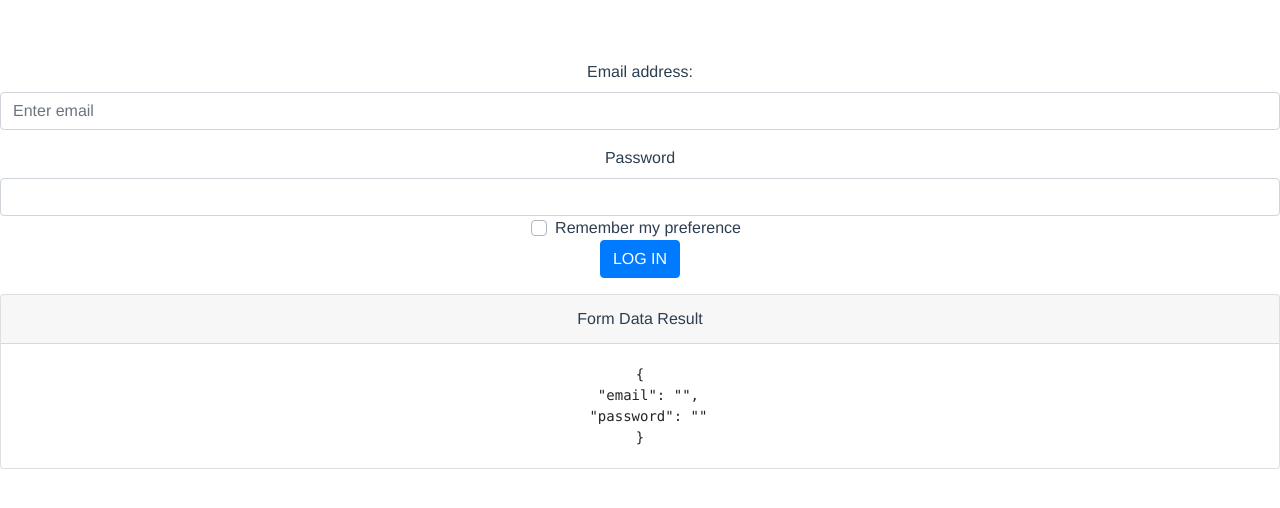
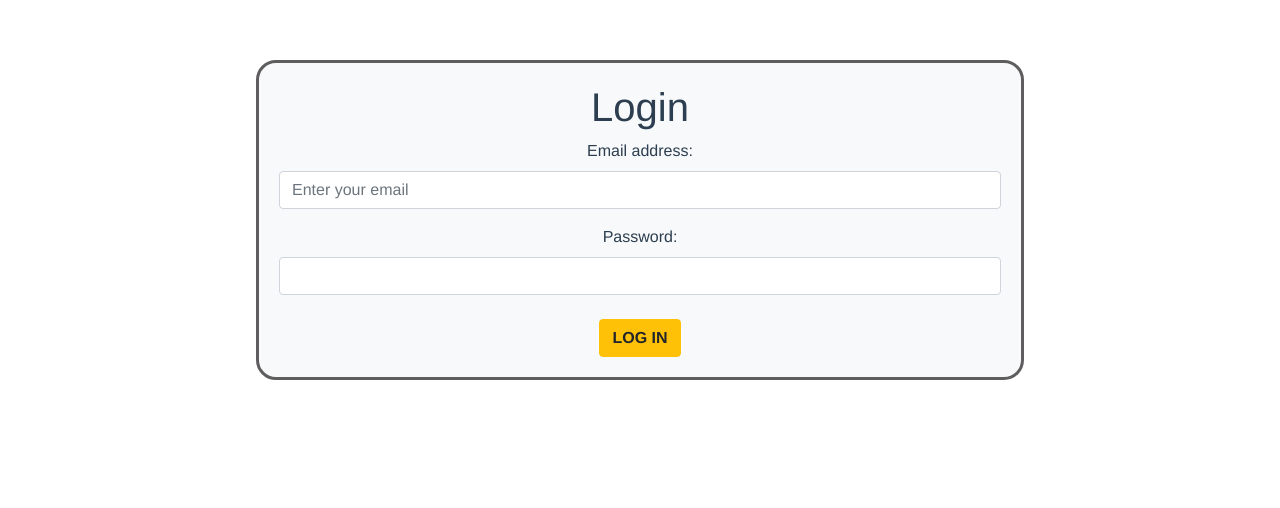
Before and after one commit to BT3103-G7/iFit, a Vue app: page /login in a window 1280 px wide. Shown: the top 508 px of the page. Built offline with nearby package versions, Linux system fonts and the light colour scheme.

Commit message:
resolved merge conflicts within firebase.js and package-lock

```diff
--- a/src/components/Login.vue
+++ b/src/components/Login.vue
@@ -1,37 +1,25 @@
 <template>
-  <div>
-    <b-form @submit="onSubmit" v-if="show">
-      <b-form-group
-        id="input-group-1"
-        label="Email address:"
-        label-for="input-1"
-        >
-        <b-form-input
-          id="input-1"
-          v-model="form.email"
-          type="email"
-          placeholder="Enter email"
-          class="mb-2 mr-sm-2 mb-sm-0"
-          required
-        ></b-form-input>
-      </b-form-group>
-      <label for="text-password">Password</label>
-      <b-form-input
-        type="password"
-        id="text-password"
-        v-on:keyup.enter="onSubmit"
-        class="mb-2 mr-sm-2 mb-sm-0"
-        required
-      ></b-form-input>
-      <b-form-checkbox class="mb-2 mr-sm-2 mb-sm-0">Remember my preference</b-form-checkbox>
-      <b-button type="submit" variant="primary">LOG IN</b-button>
-    </b-form>
-    <b-card class="mt-3" header="Form Data Result">
-      <pre class="m-0">{{ form }}</pre>
+    <div>
+    <b-card id="loginDiv" bg-variant="light">
+      <h1>Login</h1>
+      <b-form v-on:submit.native.prevent="login">
+
+        <b-form-group id="input-group-1" label="Email address:" label-for="input-1">
+          <b-form-input id="input-1" v-model="form.email" type="email" placeholder="Enter your email" class="mb-2 mr-sm-2 mb-sm-0" required></b-form-input>
+        </b-form-group>
+        <label for="text-password">Password:</label>
+        <b-form-input type="password" id="text-password" v-on:keyup.enter="onSubmit" required></b-form-input>
+
+        <!--<br><b-form-checkbox class="mb-2 mr-sm-2 mb-sm-0">Remember my preference</b-form-checkbox>-->
+        <br><b-button type="submit" variant="warning"><b>LOG IN</b></b-button>
+      </b-form>
     </b-card>
   </div>
 </template>
+
 <script>
+import firebase from 'firebase'
+
 export default {
   data() {
     return {
@@ -39,16 +27,34 @@ export default {
         email: "",
         password: "",
       },
-      show: true,
+      //show: true,
     };
   },
   methods: {
-    onSubmit(event) {
-      event.preventDefault();
-      alert(JSON.stringify(this.form));
-    }
+    login() {
+      firebase
+      .auth()
+      .signInWithEmailAndPassword(this.email, this.password)
+      .then(() => {
+        alert('Successfully logged in');
+        this.$router.push('/overview');
+      })
+      .catch(error => {
+        alert(error.message);
+      });
+    },
   }
 };
 </script>
+
 <style scoped>
+#loginDiv {
+  margin-top: 100px;
+  width: 60%;
+  height: 80%;
+  margin: auto;
+  border: 3px solid rgb(95, 93, 93);
+  border-radius: 20px;
+  background-color: rgb(207, 203, 203);
+}
 </style>
--- a/src/components/SignUp.vue
+++ b/src/components/SignUp.vue
@@ -1,39 +1,71 @@
-<template>
+<!--<template>
     <div id ="background">
     <b-card id="form" bg-variant="light">
         <br><b><p> Register </p></b><br>
-        <b-form @submit="validation(); onSubmit()" v-if="show">
+    <b-form @submit.prevent="register">
         <b-form-group id="input-group-1" label="Your Name:" label-for="input-1" label-cols-sm="3">
-            <b-form-input id="input-1" v-model="form.name" placeholder="Enter name" required></b-form-input>
+            <b-form-input id="input-1" v-model="name" placeholder="Enter name" required></b-form-input>
         </b-form-group>
 
         <b-form-group id="input-group-2" label="Email address:" label-for="input-2" label-cols-sm="3"
             description="Please enter a valid email address.">
-
-            <b-form-input id="input-2" v-model="form.email" type="email" placeholder="Enter email" required></b-form-input>
+            <b-form-input id="input-2" v-model="email" type="email" placeholder="Enter email" required></b-form-input>
         </b-form-group>
 
         <b-form-group id="input-group-3" label="Telegram:" label-for="input-3" label-cols-sm="3">
-            <b-form-input id="input-3" v-model="form.tele" placeholder="Enter Telegram username" required></b-form-input>
+            <b-form-input id="input-3" v-model="tele" placeholder="Enter Telegram username" required></b-form-input>
         </b-form-group>
 
         <b-form-group id="input-group-4" label="Height:" label-for="input-4" label-cols-sm="3">
-            <b-form-input id="input-4" v-model="form.height" placeholder="Enter height (in m)" required></b-form-input>
+            <b-form-input id="input-4" v-model="height" placeholder="Enter height (in m)" required></b-form-input>
         </b-form-group>
 
         <b-form-group id="input-group-5" label="Weight:" label-for="input-5" label-cols-sm="3">
-            <b-form-input id="input-5" v-model="form.weight" placeholder="Enter weight (in kg)" required></b-form-input>
+            <b-form-input id="input-5" v-model="weight" placeholder="Enter weight (in kg)" required></b-form-input>
         </b-form-group>
 
         <b-form-group id="input-group-6" label="Your Age:" label-for="input-6" label-cols-sm="3">
-            <b-form-input id="input-6" v-model="form.age" placeholder="Enter age" required></b-form-input>
+            <b-form-input id="input-6" v-model="age" placeholder="Enter age" required></b-form-input>
         </b-form-group>
 
-        <b-form-group id="input-group-7" label="Your desired calories burnt (per month) target :" label-for="input-7" label-cols-sm="3">
-            <b-form-input id="input-7" v-model="form.goal" placeholder="Enter a value" required></b-form-input>
+        <b-form-group id="input-group-7" label="Your desired calories burnt (per month) target:" label-for="input-7" label-cols-sm="3">
+            <b-form-input id="input-7" v-model="goal" placeholder="Enter a value" required></b-form-input>
         </b-form-group>
 
-        <b-form  @submit.stop.prevent>
+        <b-form-group id="input-group-8" label="Password:" label-for="input-8" label-cols-sm="3">
+            <b-form-input id="input-8" type="password" v-model="password" placeholder="Enter a password" required></b-form-input>
+        </b-form-group>
+
+        <br><b-button type="submit" variant="warning" size=lg><b>SIGN UP</b></b-button>
+        <p>Already have an account? Log in <router-link to="/login" id="login-link"><b>here</b></router-link>.</p>
+    </b-form>
+    </b-card>
+  </div>
+</template>-->
+
+<template>
+    <div>
+        <form @submit.prevent="register">
+            <h2>Register</h2>
+            <input
+            type="email"
+            placeholder="Email address..."
+            v-model="email"
+            />
+            <input
+            type="password"
+            placeholder="password..."
+            v-model="password"
+            />
+            <button type="submit">Register</button>
+        </form>
+    </div>
+</template>
+
+<script>
+import firebase from 'firebase'
+
+/*<b-form  @submit.stop.prevent>
             <label for="password" label-cols-sm="3">Password:</label>
             <b-form-input v-model="form.password" :state="valid" id="password"></b-form-input>
             <b-form-invalid-feedback :state="valid">
@@ -45,31 +77,19 @@
             <b-form-valid-feedback :state="valid">
                 Looks Good.
             </b-form-valid-feedback>
-        </b-form>
-
-        <br><b-button type="submit" variant="warning" size=lg v-on:click="validation()">SIGN UP</b-button>
-        <p>Already have an account? Log in <router-link to="/login" id="login-link"><b>here</b></router-link>.</p>
-    </b-form>
-    </b-card>
-  </div>
-</template>
-
-<script>
-import database from '../firebase.js'
-
+        </b-form>*/
 export default {
     data() {
         return {
-            form: {
-                email: '',
-                name: '',
-                tele:'',
-                height: '',
-                weight: '',
-                age: '',
-                password: '',
-                goal: '',
-            },
+            email: '',
+            //name: '',
+            //tele:'',
+            //height: '',
+            //weight: '',
+            //age: '',
+            password: '',
+            //goal: '',
+
             show: true,
             valid: false,
             numberFlag: false,
@@ -78,7 +98,7 @@ export default {
         }
     },
     methods: {
-        validation() {
+        /*validation() {
             for(let i=0; i < this.form.password.length(); i++) {
                 var ch = this.form.password.charAt(i);
                 if(ch.isDigit()) {
@@ -93,21 +113,28 @@ export default {
             if(this.form.password.length >= 8 && this.numberFlag && this.lowerCaseFlag && this.capitalFlag) {
                 this.valid = true;
             }
-        },
-        onSubmit(event) {
-            event.preventDefault()
-            database.collection('user').add({
-                'name': this.form.name,
-                'email': this.form.email,
-                'tele': this.form.tele,
-                'height': this.form.height,
-                'weight': this.form.weight,
-                'age': this.form.age,
-                'password': this.form.password,
-                'goal': this.form.goal,
-            })
-
-            alert("You have successfully created an account!")
+        },*/
+        register() {
+            firebase
+                .auth()
+                .createUserWithEmailAndPassword(this.email, this.password)
+                .then(() => {
+                    alert('Successfully registered! Please login.');
+                    this.$router.push('/login');
+                })
+                .catch(error => {
+                    alert(error.message);
+                });
+            /*database.collection('user').add({
+                'name': this.name,
+                'email': this.email,
+                'tele': this.tele,
+                'height': this.height,
+                'weight': this.weight,
+                'age': this.age,
+                'password': this.password,
+                'goal': this.goal,
+            })*/
         }
     }
 }
```
Also changed, not shown: src/firebase.js (+7 -3 lines), 1 other file (tests, documents, lock files or other folders).
